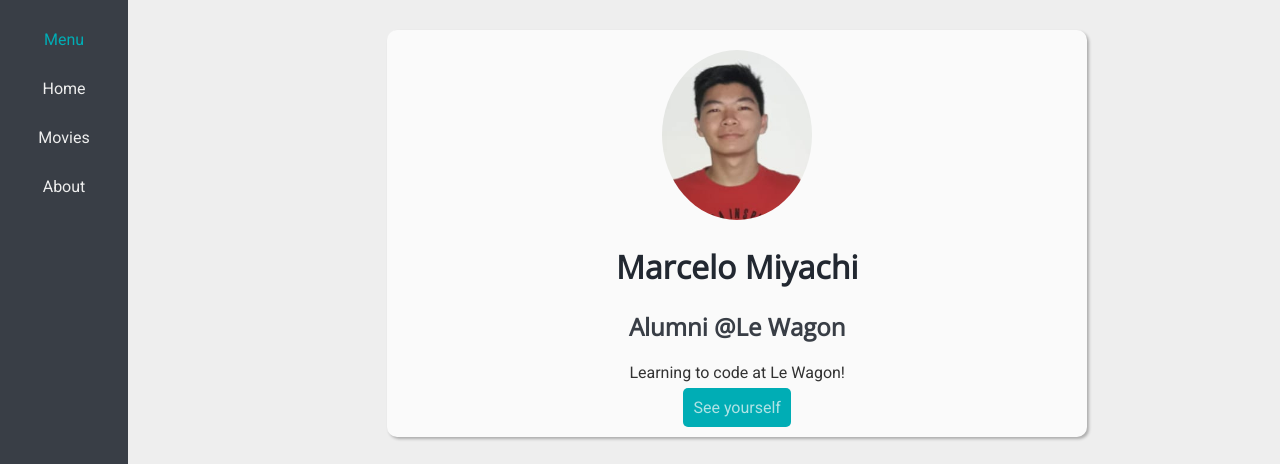
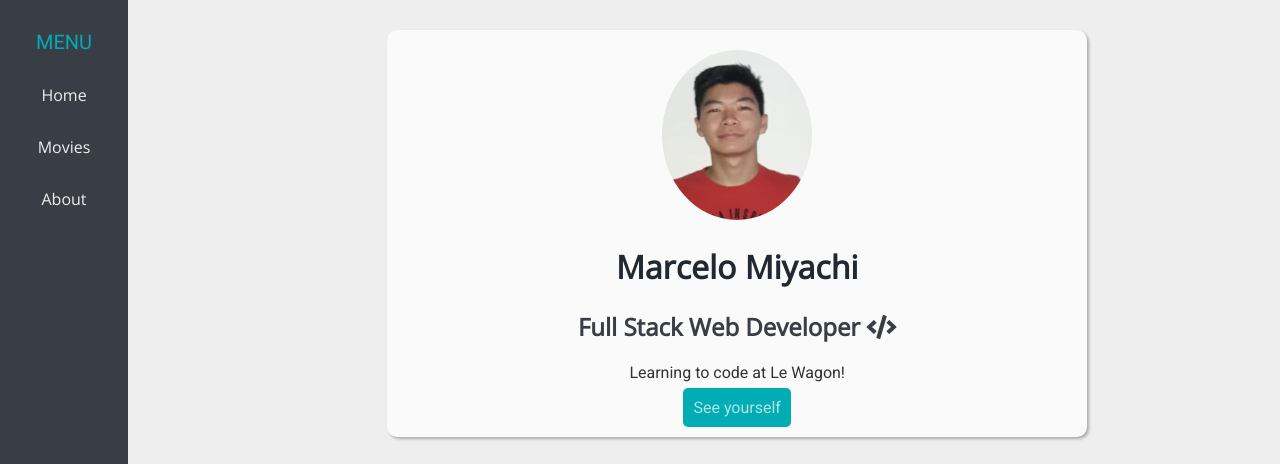
Before and after one commit to marcelo1811/profile, a plain HTML site: page index.html in a window 1280 px wide. Shown: the top 464 px of the page. Drawn offline with nearby package versions, Linux system fonts and the light colour scheme.

Commit message:
Description changed

```diff
--- a/index.html
+++ b/index.html
@@ -11,7 +11,7 @@
   </head>
   <body>
     <div id="sidebar">
-        <li class="btn-simple text-negrite">Menu</li>
+        <li class="btn-simple text-negrite">MENU</li>
         <li class="btn-simple"><a href="#" class="text-simple">Home</a></li>
         <li class="btn-simple"><a href="#movies" class="text-simple">Movies</a></li>
         <li class="btn-simple"><a href="#about" class="text-simple">About</a></li>
@@ -20,7 +20,7 @@
       <div class="card text-center" id="#">
         <img src="./images/foto_perfil.jpeg" alt="Perfil Photo" class="img-circle">
         <h1>Marcelo Miyachi</h1>
-        <h2>Alumni @Le Wagon</h2>
+        <h2>Full Stack Web Developer <i class="fas fa-code"></i></h2>
         <p>Learning to code at Le Wagon!</p>
         <a href="https://www.lewagon.com/" target="_blank" class="btn-blue">See yourself</a>
       </div>
--- a/style.css
+++ b/style.css
@@ -44,7 +44,7 @@ img {
 
 .text-negrite {
   color: #00adb5;
-  font-family: 'Roboto', sans-serif;
+  font-size: 20px;
 }
 .img-circle {
   width: 150px;
@@ -91,6 +91,7 @@ img {
 .text-simple {
   text-decoration: none;
   color: #EEEEEE;
+  font-family: 'Open Sans', sans-serif;
 }
 
 .btn-white {
```
